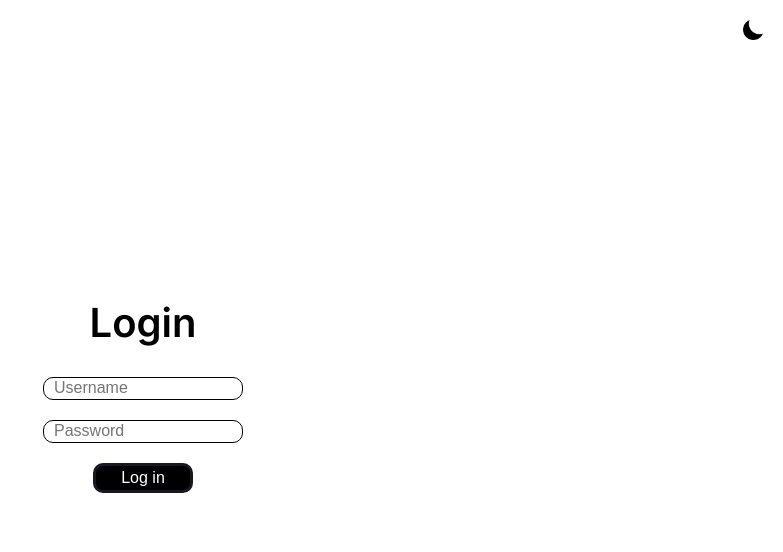
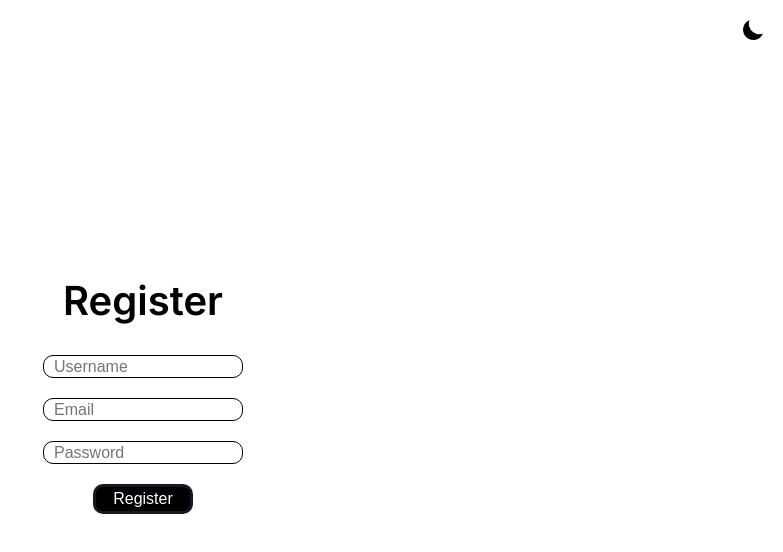
Before and after one commit to WoodenBrick1/Song-Reviewer, a React (Vite) app: page / in a window 1280 px wide. Shown: the top 552 px of the page, without its empty margins (497-1280 px from the left). Built offline with nearby package versions, Linux system fonts and the light colour scheme.

Commit message:
Add error message to Register

```diff
--- a/src/App.jsx
+++ b/src/App.jsx
@@ -1,7 +1,7 @@
 import {useState, useEffect} from "react";
 import "./styles/App.css"
 import SongReviewer from "./components/SongReviewer";
-import Login from "./components/Login";
+import Register from "./components/Register";
 
 
 function App() {
@@ -22,7 +22,7 @@ function App() {
     return (
         <>
             {loggedIn ? <SongReviewer setDarkMode={setDarkMode} darkMode={darkMode} username={username}/> :
-             <Login setLoggedIn={setLoggedIn} setDarkMode={setDarkMode} darkMode={darkMode}
+             <Register setLoggedIn={setLoggedIn} setDarkMode={setDarkMode} darkMode={darkMode}
              username = {username} setUsername={setUsername} password={password} setPassword={setPassword}/>}
         </>
     );
--- a/src/components/Login.jsx
+++ /dev/null
@@ -1,29 +0,0 @@
-
-import sun from "../assets/sun.png";
-import moon from "../assets/moon.png";
-import "../styles/login.css";
-
-function Login(props) {
-
-    const checkLogin = (event) => {
-        event.preventDefault();
-        const formData = new FormData(event.target);
-        props.setUsername(formData.get('name'));
-        props.setPassword(formData.get('password'))
-        props.setLoggedIn(true);
-    }
-
-    return (
-        <>
-            <form className="login-container" onSubmit={checkLogin}>
-                <h1>Login</h1>
-                <input type="text" placeholder="Username" name="name"/>
-                <input type="password" placeholder="Password" name="password"/>
-                <button className={`login-button ${props.darkMode ? "dark-mode" : ""}`} type="submit">Log in</button>
-            </form>
-            <button className="dark-mode-button-login" onClick={() => props.setDarkMode(!props.darkMode)}>{props.darkMode ? <img src={sun} alt="sun" className="dark-mode-icon"/> : <img src={moon} alt="moon" className="dark-mode-icon"/>}</button>
-        </>
-    )
-}
-
-export default Login;
--- /dev/null
+++ b/src/components/Register.jsx
@@ -0,0 +1,58 @@
+
+import sun from "../assets/sun.png";
+import moon from "../assets/moon.png";
+import warning from "../assets/warning.png"
+import "../styles/login.css";
+
+import {useState} from "react";
+
+function Register(props) {
+
+    const [errorMessage, setErrorMessage] = useState("");
+    const checkRegister = (event) => {
+        event.preventDefault();
+        const formData = new FormData(event.target);
+        const name = formData.get('name');
+        const email = formData.get("email");
+        const password = formData.get('password');
+
+        const emailRegex = /.+@.+\..+/;
+        if (name == "") {
+            setErrorMessage("Input a Name");
+            return;
+        }
+
+        if (!emailRegex.test(email)) {
+            setErrorMessage("Invalid Email");
+            return;
+        }
+
+        if (password.length < 8) {
+            setErrorMessage ("Password must be at least 8 characters");
+            return;
+        }
+            props.setUsername(name);
+            props.setPassword(password)
+            props.setLoggedIn(true);
+    }
+
+    return (
+        <>
+            <form className="login-container" onSubmit={checkRegister}>
+                <h1>Register</h1>
+                <input type="text" placeholder="Username" name="name"/>
+                <input type="text" placeholder="Email" name="email"/>
+                <input type="password" placeholder="Password" name="password"/>
+                <button className={`login-button ${props.darkMode ? "dark-mode" : ""}`} type="submit">Register</button>
+            </form>
+            {errorMessage && <div className="error">
+                        <img className="warning-icon left" src={warning} alt="error"></img>
+                        {errorMessage}
+                        <img className="warning-icon right" src={warning} alt="error"></img>
+                    </div>}
+            <button className="dark-mode-button-login" onClick={() => props.setDarkMode(!props.darkMode)}>{props.darkMode ? <img src={sun} alt="sun" className="dark-mode-icon"/> : <img src={moon} alt="moon" className="dark-mode-icon"/>}</button>
+        </>
+    )
+}
+
+export default Register;
--- a/src/styles/login.css
+++ b/src/styles/login.css
@@ -56,7 +56,6 @@
 
 .dark-mode-icon {
     width: 20px;
-    height: 20px;
 }
 
 .dark-mode-button-login {
@@ -67,3 +66,37 @@
     top: 20px;
     right: 20px;
 }
+
+
+.error {
+
+    position: fixed;
+    bottom: 250px;
+    left: 50%;
+    transform: translate(-50%);
+
+    background-color: rgb(170, 19, 19);
+    border: 5px double rgb(236, 194, 208);
+    color: white;
+
+    padding: 20px;
+    padding-left: 80px;
+    padding-right: 80px;
+
+    font-size: 1.5rem
+}
+
+.warning-icon {
+    width: 25px;
+
+    position: absolute;
+    top: 23px;
+}
+
+.warning-icon.left {
+    left: 15px;
+}
+
+.warning-icon.right {
+    right: 15px;
+}
```
Also changed, not shown: src/assets/warning.png (added).
